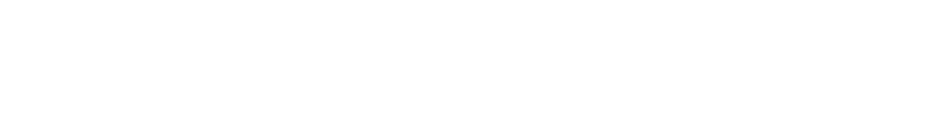
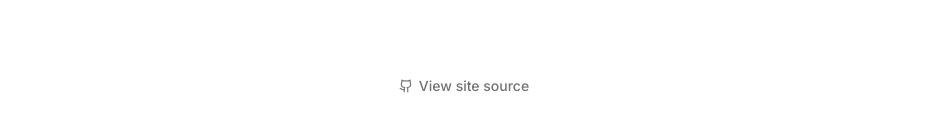
Before and after one commit to JoshuaKirby88/portfolio, a Next.js app: page / in a window 1280 px wide. Shown: the part 1250-1380 px from the top of the page, without its empty margins (176-1103 px from the left). Before the commit the page ends 1240 px from the top, so only its background shows below. Built offline with nearby package versions, Linux system fonts and the light colour scheme.

Commit message:
Link GitHub repo

```diff
--- a/src/app/page.tsx
+++ b/src/app/page.tsx
@@ -1,5 +1,9 @@
+import { GithubIcon } from "lucide-react"
+import Link from "next/link"
 import { BentoGrid } from "@/app/_components/bento-grid"
+import { buttonVariants } from "@/components/ui/button"
 import { content } from "@/content/content"
+import { cn } from "@/lib/utils"
 
 export default function Page() {
 	return (
@@ -9,6 +13,20 @@ export default function Page() {
 			</h1>
 
 			<BentoGrid />
+
+			<p className="mt-20 mb-10 text-center text-muted-foreground text-xs">
+				<Link
+					href="https://github.com/JoshuaKirby88/portfolio"
+					className={cn(
+						buttonVariants({ variant: "link" }),
+						"text-muted-foreground",
+					)}
+					target="_blank"
+				>
+					<GithubIcon className="size-3.5" />
+					View site source
+				</Link>
+			</p>
 		</div>
 	)
 }
```
